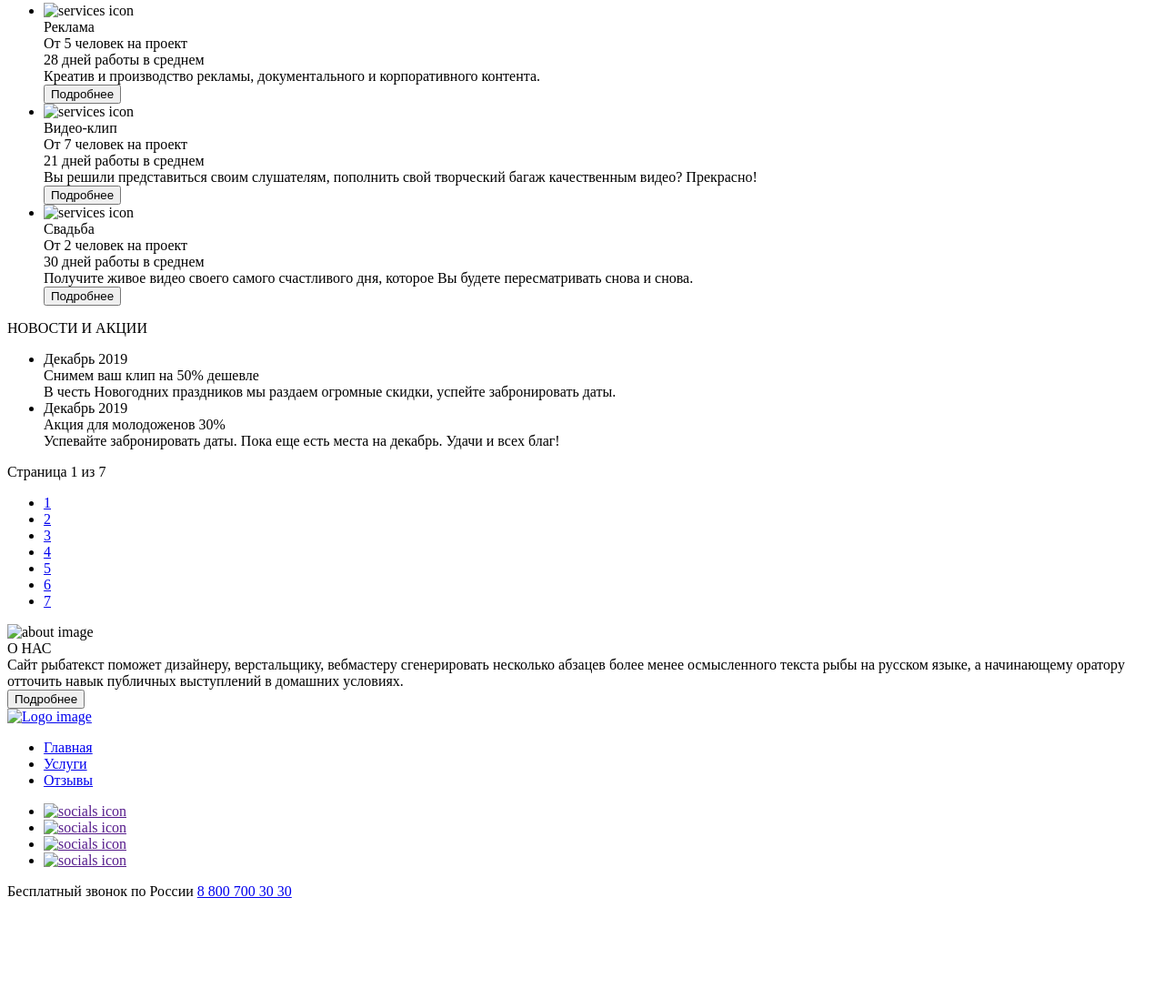
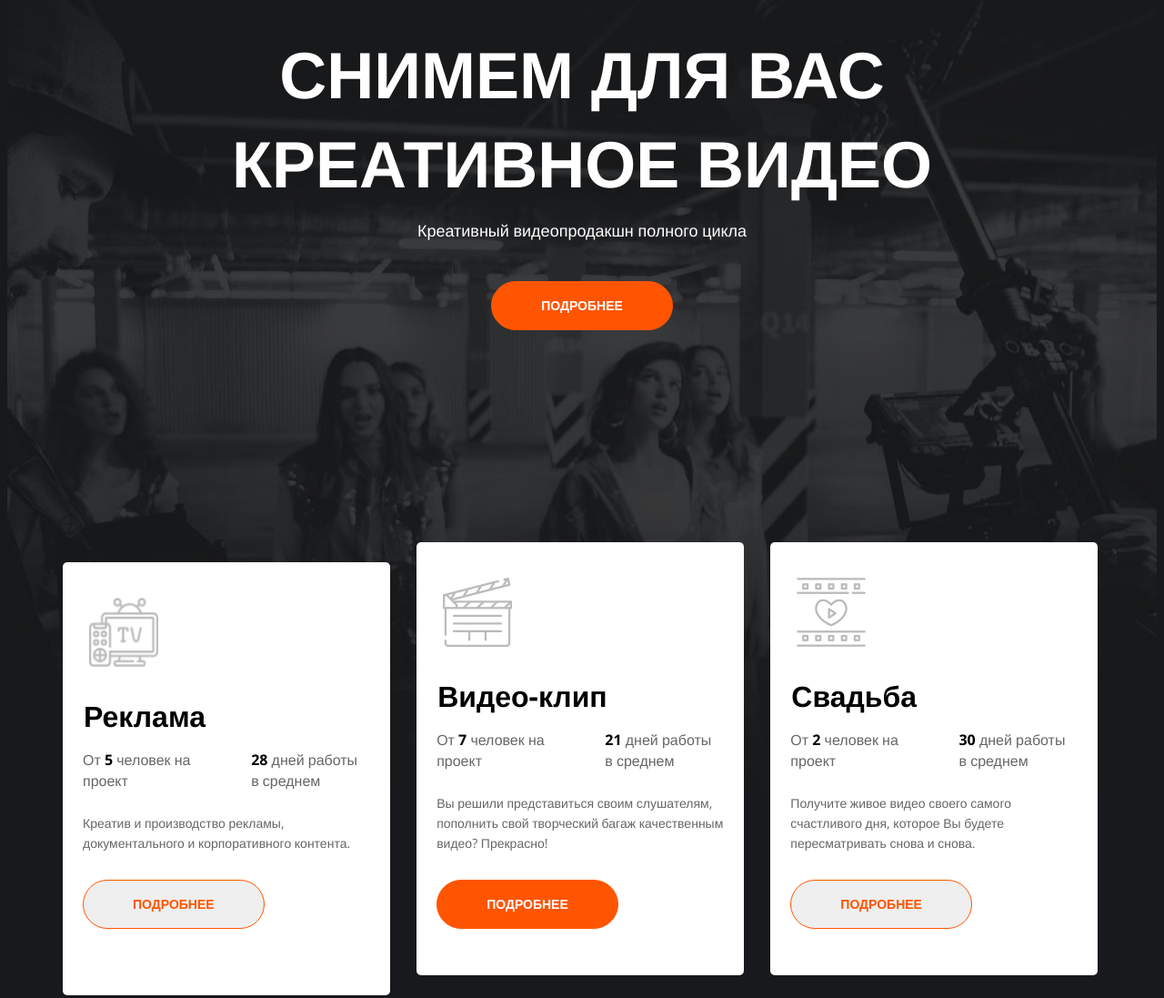
Before and after one commit to iSamTech/video-production, a plain HTML site: page index.html in a window 1280 px wide. Shown: the part 200-1297 px from the top of the page at 91% size. Before the commit the page ends 1197 px from the top, so only its background shows below. Drawn offline with nearby package versions, Linux system fonts and the light colour scheme.

Commit message:
Commit 2 week - first draft for review

```diff
--- a/index.html
+++ b/index.html
@@ -3,20 +3,25 @@
 <head>
     <meta charset="UTF-8">
     <meta name="viewport" content="width=device-width, initial-scale=1.0">
+    <link rel="preconnect" href="https://fonts.gstatic.com">
+    <link href="https://fonts.googleapis.com/css2?family=Open+Sans:wght@400;700&display=swap" rel="stylesheet">
+    <link rel="stylesheet" href="/main.css">
     <title>Video Production</title>
 </head>
 <body>
-    <div class="wrapper">
+    <div class="wrapper main-page-wrapper">
+        <section class="hero">
+            <div class="container">
                 <header class="header">
                     <a href="#" class="logo">
-                <img src="" alt="Logo image" class="logo__img">
+                        <img src="./img/logo.png" alt="Logo image" class="logo__img">
                     </a>
                     <nav class="menu">
                         <ul class="menu__list">
                             <li class="menu__item">
                                 <a href="#" class="menu__link">Главная</a>
                             </li>
-                    <li class="menu__item">
+                            <li class="menu__item menu__item--active">
                                 <a href="#" class="menu__link">Услуги</a>
                             </li>
                             <li class="menu__item">
@@ -24,10 +29,10 @@
                             </li>
                         </ul>
                     </nav>
-            <div class="contacts">
-                <a href="#" class="contacts__phone">8 800 700 30 30</a>
-                <span class="contacts__graph">График работы</span>
-            </div>
+                    <address class="contacts">
+                        <a href="tel:+78007003030" class="contacts__phone">8 800 700 30 30</a>
+                        <div class="contacts__graph">График работы</div>
+                    </address>
                 </header>
                 <main class="main">
                     <div class="preview">
@@ -38,13 +43,12 @@
                             Креативный видеопродакшн полного цикла
                         </div>
                         <button class="preview__button button">Подробнее</button>
-
                     </div>
                     <div class="services">
                         <ul class="services__list">
                             <li class="services__item">
                                 <div class="services__img">
-                            <img src="#" alt="services icon" class="services__img-icon">
+                                    <img src="./img/tv.png" alt="services icon" class="services__img-icon">
                                 </div>
                                 <div class="services__content">
                                     <div class="services__title">
@@ -68,7 +72,7 @@
                             </li>
                             <li class="services__item">
                                 <div class="services__img">
-                            <img src="#" alt="services icon" class="services__img-icon">
+                                    <img src="./img/clapper.png" alt="services icon" class="services__img-icon">
                                 </div>
                                 <div class="services__content">
                                     <div class="services__title">
@@ -84,7 +88,7 @@
                                         <div class="services__text">
                                             Вы решили представиться своим слушателям, пополнить свой творческий багаж качественным видео? Прекрасно!
                                         </div>
-                                <button class="services__button button">
+                                        <button class="services__button button services__button--active">
                                             Подробнее
                                         </button>
                                     </div>
@@ -92,7 +96,7 @@
                             </li>
                             <li class="services__item">
                                 <div class="services__img">
-                            <img src="#" alt="services icon" class="services__img-icon">
+                                    <img src="./img/film.png" alt="services icon" class="services__img-icon">
                                 </div>
                                 <div class="services__content">
                                     <div class="services__title">
@@ -120,11 +124,12 @@
                         <div class="news__title">НОВОСТИ И АКЦИИ</div>
                         <ul class="news__list">
                             <li class="news__item">
+                                <img src="./img/camera.jpg" alt="Клип со скидкой" class="news__cover">
                                 <div class="news__content">
-                            <time class="news__date">
+                                    <div class="news__date">
                                         <span class="news__date-month">Декабрь</span>
                                         <span class="news__date-year">2019</span>
-                            </time>
+                                    </div>
                                     <div class="news__subtitle">
                                         Снимем ваш клип на 50% дешевле
                                     </div>
@@ -134,11 +139,12 @@
                                 </div>
                             </li>
                             <li class="news__item">
+                                <img src="./img/wedding.jpg" alt="Акция для молодоженов" class="news__cover">
                                 <div class="news__content">
-                            <time class="news__date">
+                                    <div class="news__date">
                                         <span class="news__date-month">Декабрь</span>
                                         <span class="news__date-year">2019</span>
-                            </time>
+                                    </div>
                                     <div class="news__subtitle">
                                         Акция для молодоженов 30%
                                     </div>
@@ -153,7 +159,7 @@
                                 Страница <span class="paginator__display-current">1</span> из <span class="paginator__display-all">7</span>
                             </div>
                             <ul class="paginator__list">
-                        <li class="paginator__item">
+                                <li class="paginator__item paginator__item--active">
                                     <a href="#" class="paginator__link">1</a>
                                 </li>
                                 <li class="paginator__item">
@@ -178,26 +184,31 @@
                         </div>
                     </div>
                     <div class="about">
-                <img src="" alt="about image" class="about__img">
+                        <div class="about__img">
+                            <img src="./img/cameraman.jpg" alt="about image" class="about__img-picture">
+                        </div>
                         <div class="about__content">
                             <div class="about__title">О НАС</div>
                             <div class="about__text">
+                                <p>
                                     Сайт рыбатекст поможет дизайнеру, верстальщику, вебмастеру сгенерировать несколько абзацев более менее осмысленного текста рыбы на русском языке, а начинающему оратору отточить навык публичных выступлений в домашних условиях.
+                                </p>
                             </div>
                             <button class="about__button button">Подробнее</button>
                         </div>
                     </div>
                 </main>
                 <footer class="footer">
+                    <div class="container footer-container__content">
                         <a href="#" class="logo">
-                <img src="" alt="Logo image" class="logo__img">
+                            <img src="./img/logo.png" alt="Logo image" class="logo__img">
                         </a>
                         <nav class="menu">
                             <ul class="menu__list">
-                    <li class="menu_item">
+                                <li class="menu__item">
                                     <a href="#" class="menu__link">Главная</a>
                                 </li>
-                    <li class="menu__item">
+                                <li class="menu__item menu__item--active">
                                     <a href="#" class="menu__link">Услуги</a>
                                 </li>
                                 <li class="menu__item">
@@ -207,33 +218,36 @@
                         </nav>
                         <div class="socials">
                             <ul class="socials__list">
-                    <li class="socials__item">
+                                <li class="socials__item social__item--icon--telegram">
                                     <a href="" class="socials__link">
-                            <img src="" alt="socials icon" class="socials__icon">
+                                        <img src="" class="socials__icon">
                                     </a>
                                 </li>
-                    <li class="socials__item">
+                                <li class="socials__item social__item--icon--vk">
                                     <a href="" class="socials__link">
-                            <img src="" alt="socials icon" class="socials__icon">
+                                        <img src="" class="socials__icon">
                                     </a>
                                 </li>
-                    <li class="socials__item">
+                                <li class="socials__item social__item--icon--fb">
                                     <a href="" class="socials__link">
-                            <img src="" alt="socials icon" class="socials__icon">
+                                        <img src="" class="socials__icon">
                                     </a>
                                 </li>
-                    <li class="socials__item">
+                                <li class="socials__item social__item--icon--insta">
                                     <a href="" class="socials__link">
-                            <img src="" alt="socials icon" class="socials__icon">
+                                        <img src="" class="socials__icon">
                                     </a>
                                 </li>
                             </ul>
                         </div>
                         <div class="contacts">
-                <span class="contacts__text">Бесплатный звонок по России</span>
-                <a href="#" class="contacts__phone">8 800 700 30 30</a>
+                            <div class="contacts__text">Бесплатный звонок по России</div>
+                            <a href="tel:+78007003030" class="contacts__phone">8 800 700 30 30</a>
+                        </div>
                     </div>
                 </footer>
             </div>
+        </section>
+    </div>
 </body>
 </html>
--- /dev/null
+++ b/main.css
@@ -0,0 +1,433 @@
+body {
+    font-family: "Open Sans", Helvetica, sans-serif;
+    color: #ffffff;
+    font-size: 16px;
+    line-height: 1.42;
+    background: #17191C;
+    -webkit-font-smoothing: antialiased;
+    -moz-osx-smoothing: grayscale;
+}
+
+* {
+    box-sizing: border-box;
+}
+
+.main-page-wrapper {
+    background: url("./img/hero.jpg") center top no-repeat, url("./img/bottom-pic.jpg") center bottom 306px no-repeat;
+}
+
+a {
+    color: inherit;
+}
+
+p {
+    margin-top: 0px;
+}
+
+ul {
+    padding: 0;
+    margin: 0;
+}
+
+ul li {
+    list-style: none;
+}
+
+ul li:last-child {
+    margin-right: 0;
+}
+
+.container{
+    margin: 0 auto;
+    width: 1142px;
+}
+
+.header {
+    height: 120px;
+    position: relative;
+    margin-bottom: 103px;
+}
+
+.logo {
+    display: block;
+    position: absolute;
+    top: 13px;
+    left: 0;
+}
+
+.menu {
+    position: absolute;
+    top: 29px;
+    left: 50%;
+    transform: translateX(-50%);
+}
+
+.contacts {
+    font-style: normal;
+    position: absolute;
+    top: 20px;
+    right: 0;
+    text-align: right;
+}
+
+.contacts__text {
+    color: #9A9A9A;
+    font-size: 11px;
+}
+
+.menu__item {
+    display: inline-block;
+    vertical-align: middle;
+    margin-right: 50px;
+}
+
+.menu__item--active .menu__link {
+    color: #FF3D00;
+}
+
+.menu__link {
+    font-size: 14px;
+    text-decoration: none;
+}
+
+.menu__link:hover {
+    color: #FF3D00;
+}
+
+.contacts__phone {
+    text-decoration: none;
+    font-size: 26px;
+    margin-bottom: 4px;
+}
+
+.contacts__graph {
+    font-size: 13px;
+    text-decoration: underline;
+    color: #FF3D00;
+}
+
+.preview {
+    text-align: center;
+    margin-bottom: 233px;
+}
+
+.preview__title {
+    font-size: 72px;
+    font-weight: bold;
+    line-height: 98px;
+    margin-bottom: 14px;
+}
+
+.preview__text {
+    font-size: 18px;
+    margin-bottom: 42px;
+}
+
+.button {
+    font-size: 14px;
+    font-weight: bold;
+    border-radius: 35px;
+    padding: 18px 54px 18px 54px;
+    color: #FF5500;
+    border: 1px solid #FF5500;
+    text-transform: uppercase;
+    }
+
+.preview__button {
+    background:  #FF5500;
+    color: #fff;
+}
+
+.preview__button:hover {
+    background:  #FF3d00;
+}
+
+.services {
+    margin-bottom: 180px;
+}
+
+.services__img {
+    min-height: 116px;
+    position: relative;
+}
+
+.services__img-icon {
+    margin-top: 9px;
+    margin-left: 7px;
+    height: 76px;
+    width: 76px;
+}
+
+.services__item {
+    display: inline-block;
+    background: #fff;
+    border-radius: 5px;
+    margin-right: 25px;
+    width: 360px;
+    min-height: 476px;
+    padding: 30px 22px 50px;
+    color: black;
+}
+
+.services__title {
+    font-weight: bold;
+    font-size: 32px;
+    margin-bottom: 15px;
+    margin-left: 1px;
+}
+
+.services__conditions-days, .services__contitions-people {
+    color: black;
+    font-weight: bold;
+}
+
+.services__conditions-column {
+    display: inline-block;
+    vertical-align: top;
+    width: 123px;
+    font-size: 16px;
+    color: #666666;
+    margin-bottom: 25px;
+}
+
+.services__conditions-column:first-child {
+    margin-right: 58px;
+}
+
+.services__text {
+    font-size: 14px;
+    line-height: 22px;
+    color: #666666;
+    margin-bottom: 29px;
+}
+
+.services__button--active{
+    background: #FF5500;
+    color: #fff;
+}
+
+.services__button:hover {
+    background: #FF3d00;
+    color: #fff;
+}
+
+.news {
+    margin-bottom: 55px;
+}
+
+.news__title {
+    font-size: 36px;
+    font-weight: bold;
+    margin-bottom: 51px;
+}
+
+.news__item {
+    width: 557px;
+    display: inline-block;
+    vertical-align: top;
+    position: relative;
+    overflow: hidden;
+    margin-right: 19px;
+    margin-bottom: 52px;
+}
+
+.news__item:last-child {
+    margin-right: 0px;
+}
+
+.news__cover {
+    display: block;
+    width: 100%;
+    height: 100%;
+    object-fit: cover;
+    opacity: 0.4;
+}
+
+.news__content {
+    position: absolute;
+    left: 0;
+    right: 0;
+    bottom: 0;
+    padding: 26px 33px;
+    min-height: 130px;
+}
+
+.news__date {
+    font-size: 14px;
+    margin-bottom: 14px;
+}
+
+.news__subtitle {
+    font-size: 24px;
+    font-weight: bold;
+    margin-bottom: 4px;
+}
+
+.paginator {
+    text-align: center;
+    margin-bottom: 147px;
+}
+
+.paginator__display, .paginator__list {
+    display: inline-block;
+    vertical-align: middle;
+}
+
+.paginator__display {
+    margin-left: 22px;
+}
+
+.paginator__list {
+    margin-left: 20px;
+}
+
+.paginator__item {
+    display: inline-block;
+    vertical-align: middle;
+}
+
+.paginator__item--active .paginator__link {
+    background: #FF5500;
+}
+
+.paginator__link {
+    display: block;
+    height: 32px;
+    width: 32px;
+    border-radius: 50%;
+    text-decoration: none;
+    font-weight: bold;
+    line-height: 32px;
+}
+
+.paginator__link:hover {
+    background: #FF3D00;
+}
+
+.about {
+    display: flex;
+}
+
+.about__img{
+    display: block;
+    width: 490px;
+    height: 505px;
+}
+
+.about__content {
+    height: 455px;
+    background: #fff;
+    border-radius: 6px;
+    padding: 72px 203px 81px 81px;
+    margin-top: 93px;
+    margin-left: -133px;
+    margin-bottom: 13px;
+}
+
+.about__title {
+    font-size: 36px;
+    font-weight: bold;
+    color: black;
+    margin-bottom: 37px;
+}
+
+.about__text {
+    color: #060606;
+    line-height: 27px;
+    margin-bottom: 50px;
+}
+
+.about__text p {
+    margin-bottom: 20px;
+}
+
+.about__text p:last-child {
+    margin-bottom: 0px;
+}
+
+.about__button {
+    background: #FF5500;
+    padding: 18px 37px 18px 37px;
+    color: #fff;
+}
+
+.footer-container__content {
+    border-top: 1px solid #353538;
+
+}
+
+.footer {
+    height: 152px;
+    padding-bottom: 30px;
+    margin-top: 45px;
+    position: relative;
+}
+
+.footer .menu {
+    left: 462px;
+    top: 55px;
+}
+
+.footer .logo {
+    top: 41px;
+}
+
+.footer .contacts {
+    top: 48px;
+}
+
+.socials__link {
+    display: block;
+    text-decoration: none;
+    width: 36px;
+    height: 36px;
+    background: center center no-repeat;
+}
+
+.socials__item {
+    display: inline-block;
+    vertical-align: middle;
+    margin-right: 10px;
+}
+
+.socials__list {
+    top: 51px;
+    right: 253px;
+    position: absolute;
+}
+
+.socials__item:last-child {
+    margin-right: 0px;
+}
+
+.social__item--icon--telegram .socials__link {
+    background-image: url("./img/telegram.png");
+}
+
+.social__item--icon--telegram .socials__link:hover {
+    filter: invert(0.5);
+}
+
+.social__item--icon--vk .socials__link {
+    background-image: url("./img/vk.png");
+}
+
+.social__item--icon--vk .socials__link:hover {
+    filter: invert(0.5);
+}
+
+.social__item--icon--fb .socials__link {
+    background-image: url("./img/f.png");
+}
+
+.social__item--icon--fb .socials__link:hover {
+    filter: invert(0.5);
+}
+
+.social__item--icon--insta .socials__link {
+    background-image: url("./img/in.png");
+}
+
+.social__item--icon--insta .socials__link:hover {
+    filter: invert(0.5);
+}
```
Also changed, not shown: img/bottom-pic.jpg (added), img/bottom-pic.png (added), img/camera.jpg (added), img/camera.png (added), img/cameraman.jpg (added), img/clapper.png (added), img/f.png (added), img/f2.png (added), img/film.png (added), img/hero.jpg (added), img/hero.png (added), img/in.png (added), img/logo.png (added), img/telegram.png (added), 4 more files. Lines whose indentation alone changed are shown as unchanged.
